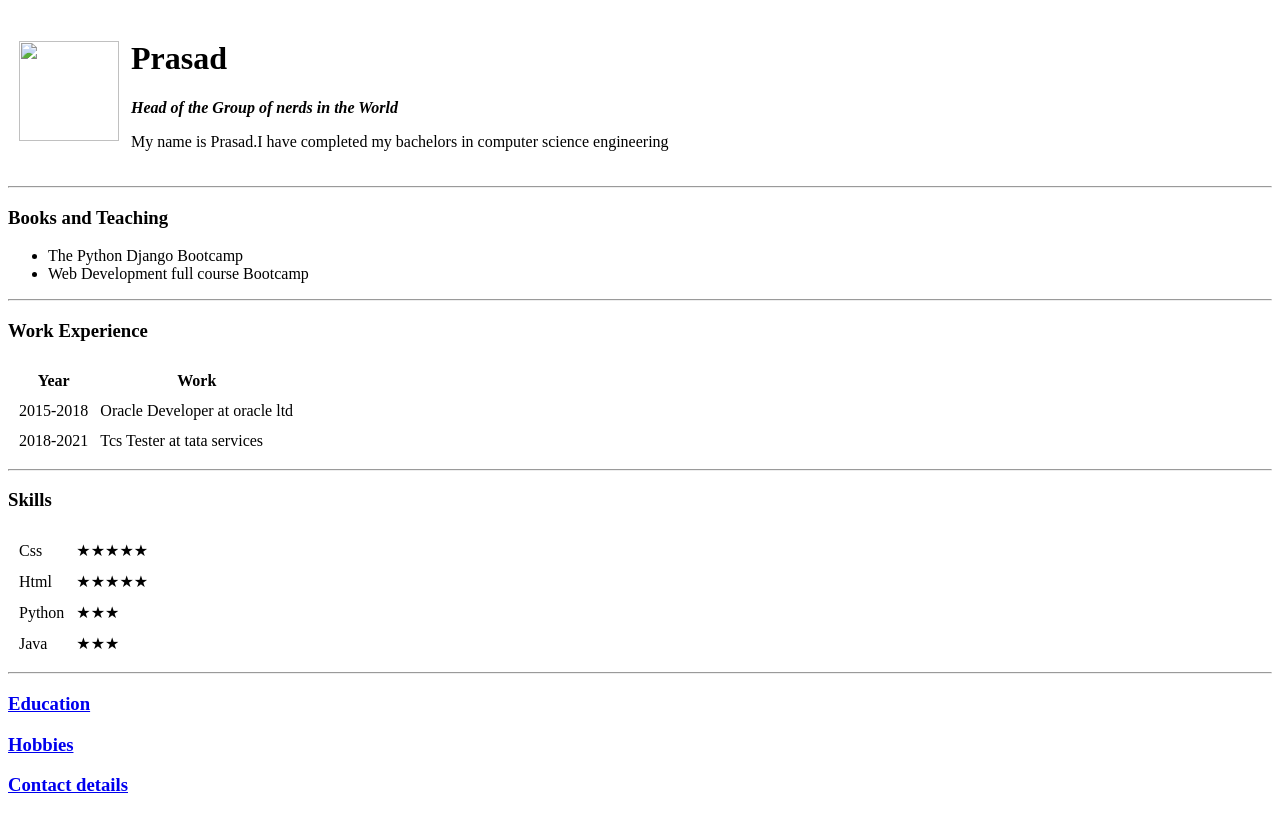
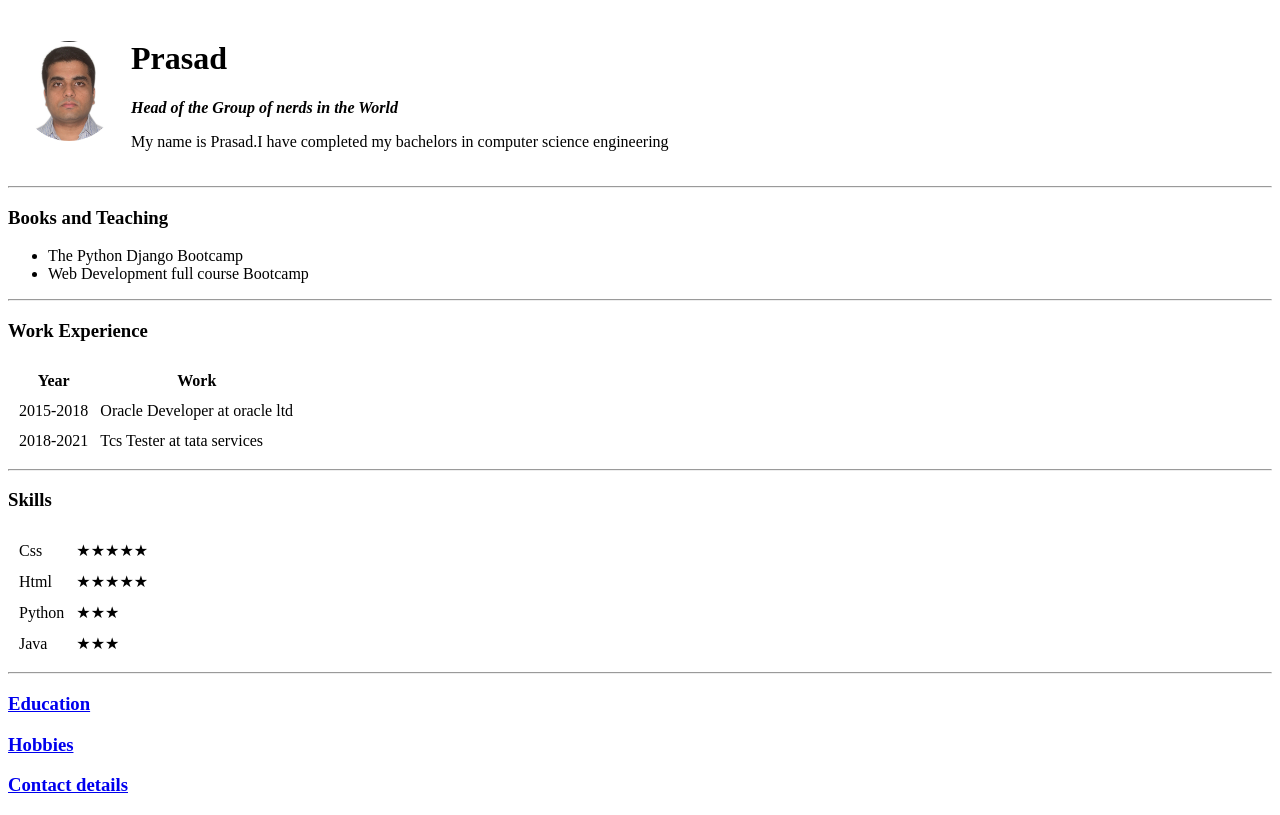
Before and after one commit to prasadtsdm/cv, a plain HTML site: page index.html in a window 1280 px wide. Drawn offline with Linux system fonts and the light colour scheme.

Commit message:
Update index.html

```diff
--- a/index.html
+++ b/index.html
@@ -7,7 +7,7 @@
   <body>
     <table cellspacing="10">
       <tr>
-        <td>  <img src="images/circle-cropped.png" width="100" height="100"alt=""></td>
+        <td>  <img src="circle-cropped.png" width="100" height="100"alt=""></td>
         <td>
           <h1>Prasad</h1>
           <p><em><strong>Head of the Group of nerds in the World</strong></em></p>
```
